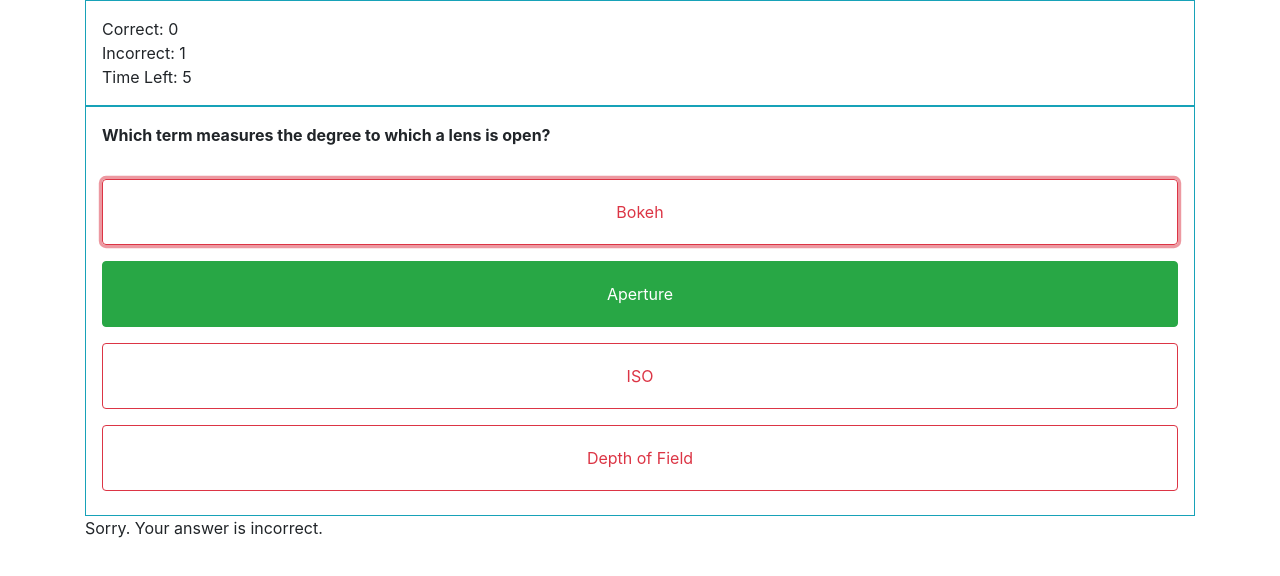
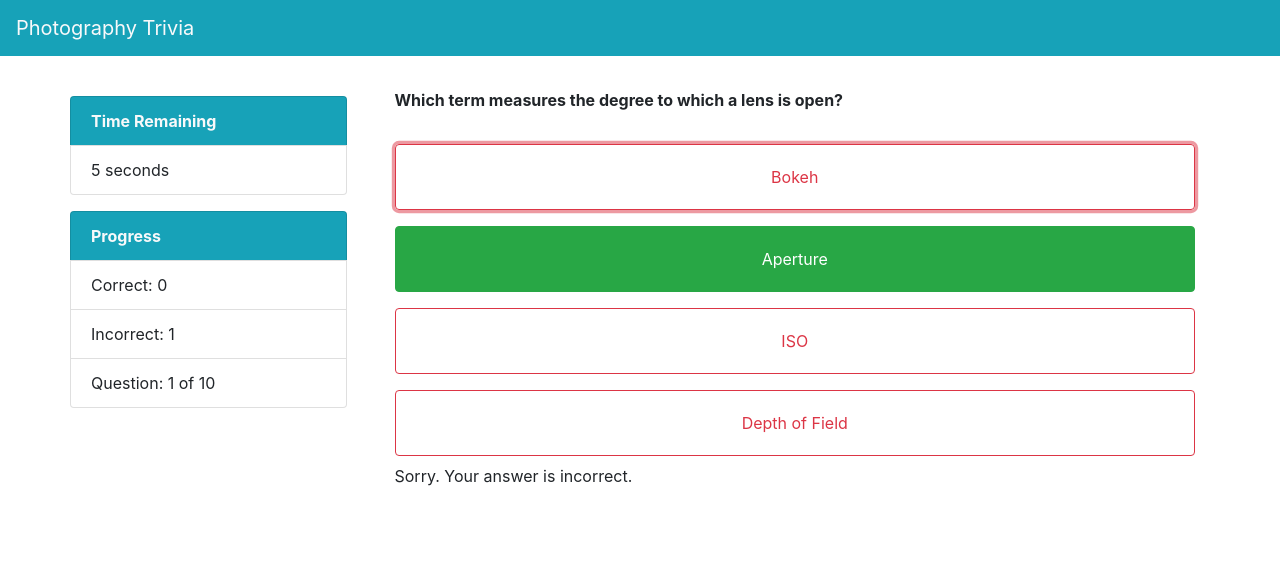
Before and after one commit to cafeamericano/UNC-05TriviaGame, a plain HTML site: page index.html in a window 1280 px wide. Both pictures are taken after a click on the button "Bokeh". Drawn offline with nearby package versions, Linux system fonts and the light colour scheme.

Commit message:
UI enhancements

```diff
--- a/assets/css/style.css
+++ b/assets/css/style.css
@@ -1,7 +1,15 @@
-html, body, #everythingBelowHeader, .sidebar {
+/* html, body, #everythingBelowHeader, .sidebar {
   height: 100%
-}
+} */
 
 .triviaOption {
   width: 100%
 }
+
+.everythingBelowHeader {
+  width: 100%
+}
+
+button {
+  white-space: normal;
+}
--- a/assets/javascript/trivia.js
+++ b/assets/javascript/trivia.js
@@ -27,17 +27,25 @@ let player = {
         stopwatch.stop()
         turn.end()
         correctCount += 1
-        $("#main").append(`<div>That's correct.</div>`)
         scoreboard.update()
-        UI.presentResults();
+        UI.clearQuestionToDisplayReward()
+        timeoutToNext = setTimeout(function () { UI.goToNextQuestion() }, 5000);
     },
-    punish: function () {
+    implementPunishment: function() {
         stopwatch.stop()
         turn.end()
         incorrectCount += 1
+        scoreboard.update()
+    },
+    providedWrongAnswer: function () {
         $("#main").append(`<div>Sorry. Your answer is incorrect.</div>`)
-        scoreboard.update()
-        UI.presentResults();
+        this.implementPunishment()
+        UI.presentCorrectAnswer();
+    },
+    outOfTime: function () {
+        $("#main").append(`<div>You are out of time!</div>`)
+        this.implementPunishment()
+        UI.presentCorrectAnswer();
     }
 };
 
@@ -52,7 +60,7 @@ let stopwatch = {
         stopwatch.updateView()
     },
     updateView: function () {
-        $("#timeRemaining").text(`Time Left: ${timeLeft}`)
+        $("#timeRemaining").text(`${timeLeft} seconds`)
     }
 };
 
@@ -61,26 +69,39 @@ let scoreboard = {
     update: function () {
         $("#correctCount").text(`Correct: ${correctCount}`)
         $("#incorrectCount").text(`Incorrect: ${incorrectCount}`)
+        $("#currentQuestion").text(`Question: ${activeDisplayIndex + 1} of ${trivia.length}`)
     }
 };
 
 //Control what the user sees
 let UI = {
-    initialRender: function() {
-        $("#sidebar").append(`<div id='correctCount'>Correct: 0</div>`)
-        $("#sidebar").append(`<div id='incorrectCount'>Incorrect: 0</div>`)
-        $("#sidebar").append(`<div id='timeRemaining'>Time Left: 0</div>`)
+    renderNewTestSession: function() {
+        $("#watchface").append(`<li class="list-group-item bg-info text-light font-weight-bold" style="width: 100%">Time Remaining</li>`)
+        $("#watchface").append(`<li class="list-group-item" style="width: 100%" id='timeRemaining'></li>`)
+
+        $("#infoPanel").append(`<li class="list-group-item bg-info text-light font-weight-bold" style="width: 100%">Progress</li>`)
+        $("#infoPanel").append(`<li class="list-group-item" style="width: 100%" id='correctCount'></li>`)
+        $("#infoPanel").append(`<li class="list-group-item" style="width: 100%" id='incorrectCount'></li>`)
+        $("#infoPanel").append(`<li class="list-group-item" style="width: 100%" id='currentQuestion'></li>`)
+
+        scoreboard.update()
         stopwatch.reset()
         askQuestion(trivia[activeDisplayIndex])
     },
     clearQuestion: function () {
         $("#main").empty()
     },
-    presentResults: function () {
+    clearQuestionToDisplayReward: function() {
+        $('#main').children().fadeOut(300, function() {
+            $('#main').empty();
+            $("#main").append(`<div>That's correct.</div>`)
+        });
+    },
+    presentCorrectAnswer: function () {
         $(".triviaOption").removeClass("btn-outline-info")
         $("[value='true']").addClass("btn-success");
         $("[value='false']").addClass("btn-outline-danger");
-        timeoutToNext = setTimeout(function () { UI.goToNextQuestion() }, 3000);
+        timeoutToNext = setTimeout(function () { UI.goToNextQuestion() }, 5000);
     },
     interruptTimeout: function () {
         clearTimeout(timeoutToNext)
@@ -91,6 +112,7 @@ let UI = {
         activeDisplayIndex += 1;
         if (activeDisplayIndex < trivia.length) {
             stopwatch.reset()
+            scoreboard.update()
             askQuestion(trivia[activeDisplayIndex])
             turn.begin()
         }
@@ -325,7 +347,7 @@ trivia = [
 
 //Render the question and available answers
 function askQuestion(item) {
-    $("#main").append(`<div class="border border-info p-3" id=${item.name}></div>`)
+    $("#main").append(`<div id=${item.name}></div>`)
     $(`${item.tag}`).append(`<strong>${item.question}</strong><br/><br/>`)
     $(`${item.tag}`).append(`<button class="triviaOption btn btn-outline-info mt-2 mb-2 card-body" value=${item.option1.status}>${item.option1.label}</button><br/>`)
     $(`${item.tag}`).append(`<button class="triviaOption btn btn-outline-info mt-2 mb-2 card-body" value=${item.option2.status}>${item.option2.label}</button><br/>`)
@@ -338,7 +360,7 @@ function makeTimePass() {
     timeLeft -= 1
     stopwatch.updateView()
     if (timeLeft === 0) {
-        player.punish()
+        player.outOfTime()
     }
 }
 
@@ -357,7 +379,7 @@ $(document).on("click", ".triviaOption", function () {
         if (selection === 'true') {
             player.reward()
         } else {
-            player.punish()
+            player.providedWrongAnswer()
         };
 
     }
@@ -365,4 +387,4 @@ $(document).on("click", ".triviaOption", function () {
 
 //############# RUN PROGRAM #################################################################
 
-UI.initialRender();
+UI.renderNewTestSession();
--- a/index.html
+++ b/index.html
@@ -6,18 +6,28 @@
     <meta http-equiv="X-UA-Compatible" content="IE=edge">
     <title>Photography Trivia</title>
     <meta name="viewport" content="width=device-width, initial-scale=1">
-        <link rel="stylesheet" href="https://stackpath.bootstrapcdn.com/bootstrap/4.1.3/css/bootstrap.min.css" integrity="sha384-MCw98/SFnGE8fJT3GXwEOngsV7Zt27NXFoaoApmYm81iuXoPkFOJwJ8ERdknLPMO" crossorigin="anonymous">
-        <script src="https://stackpath.bootstrapcdn.com/bootstrap/4.1.3/js/bootstrap.min.js" integrity="sha384-ChfqqxuZUCnJSK3+MXmPNIyE6ZbWh2IMqE241rYiqJxyMiZ6OW/JmZQ5stwEULTy" crossorigin="anonymous"></script>
+    <link rel="stylesheet" href="https://stackpath.bootstrapcdn.com/bootstrap/4.1.3/css/bootstrap.min.css"
+        integrity="sha384-MCw98/SFnGE8fJT3GXwEOngsV7Zt27NXFoaoApmYm81iuXoPkFOJwJ8ERdknLPMO" crossorigin="anonymous">
+    <script src="https://stackpath.bootstrapcdn.com/bootstrap/4.1.3/js/bootstrap.min.js"
+        integrity="sha384-ChfqqxuZUCnJSK3+MXmPNIyE6ZbWh2IMqE241rYiqJxyMiZ6OW/JmZQ5stwEULTy"
+        crossorigin="anonymous"></script>
     <link rel="stylesheet" href="assets/css/style.css">
     <script src="https://ajax.googleapis.com/ajax/libs/jquery/3.4.0/jquery.min.js"></script>
 </head>
 
 <body>
-        <div id="everythingBelowHeader" class="container">
-            <div id="sidebar" class="border border-info p-3" style="margin: auto"></div>
-            <div id='main'></div>
+    <nav class="navbar navbar-light bg-info">
+        <a class="navbar-brand text-light" href="#">Photography Trivia</a>
+    </nav>
+    <div id="everythingBelowHeader" class="container" style="display: flex; justify-content: center">
+        <div class="col-3 m-3 pl-3">
+            <div id="watchface" class="row mt-4 mb-3"></div>
+            <div id="infoPanel" class="row"></div>
+        </div>
+        <div id='main' class="col-9 m-3 p-3"></div>
     </div>
 
     <script src="assets/javascript/trivia.js" async defer></script>
 </body>
+
 </html>
```
Lines whose indentation alone changed are shown as unchanged.
